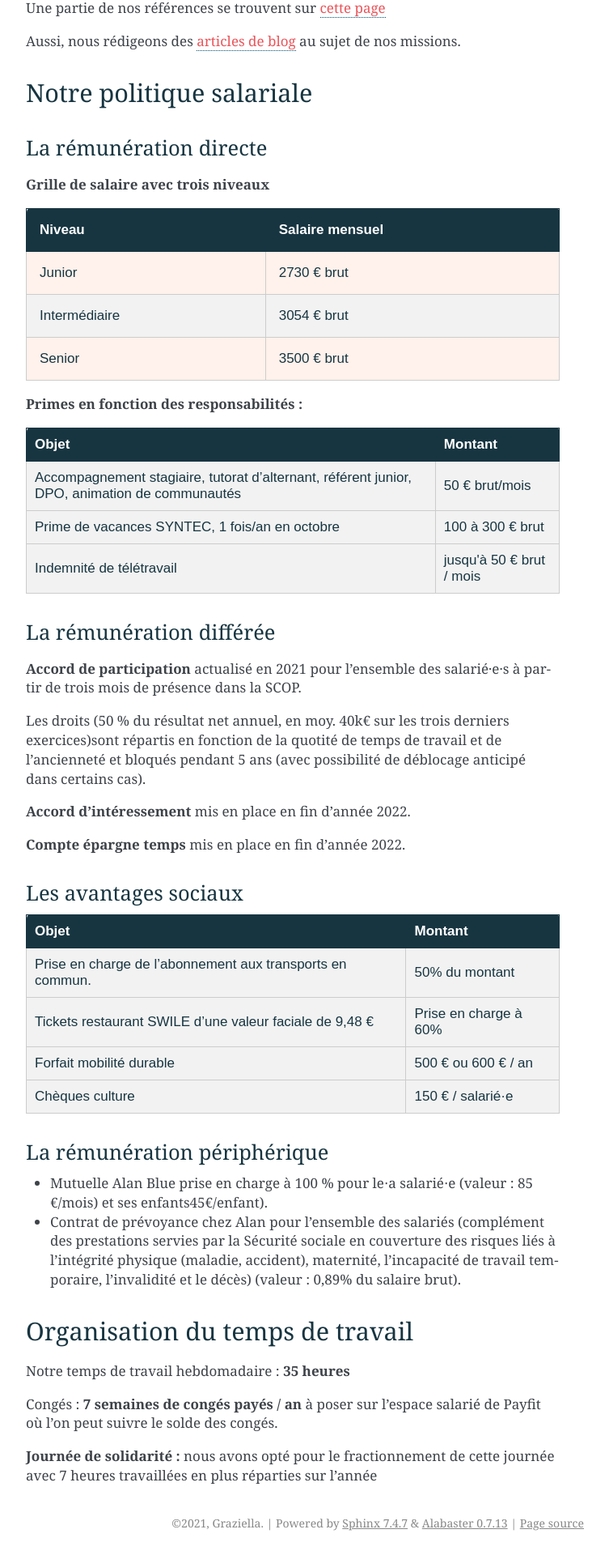
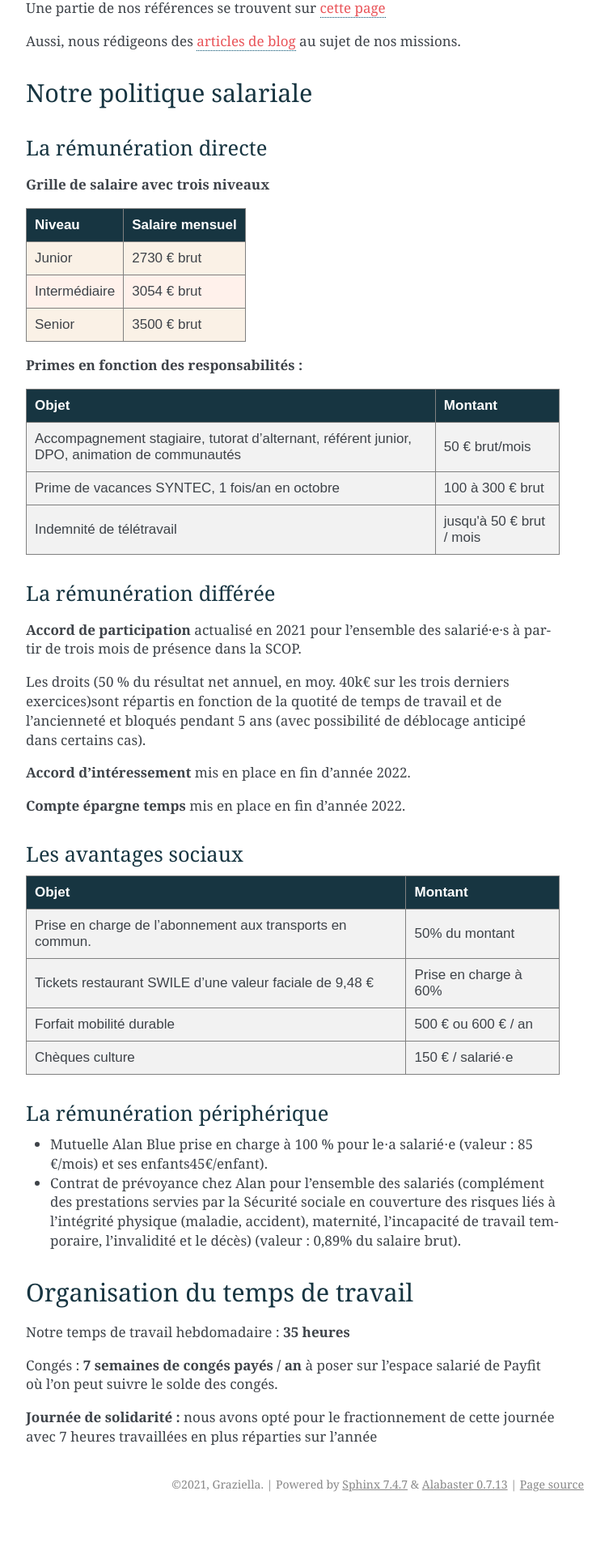
Before and after one commit to datactivist/documentation-datactivist, a Sphinx documentation site: the page built from docs/source/travailler-chez-datactivist.md, in a window 1280 px wide. Shown: the part 2806-4726 px from the top of the page at 81% size, without its empty margins (388-1141 px from the left). Built offline with Sphinx 7.4.7, drawn with Linux system fonts in a browser that asks for light colours; after the commit the page ends 4678 px from its top, so only the background shows below that.

Commit message:
Update custom.css

```diff
--- a/docs/source/_static/custom.css
+++ b/docs/source/_static/custom.css
@@ -11,40 +11,27 @@ a {
 /* Ajoute une bordure aux tableaux */
 table {
   border-collapse: collapse;
-  width: 100%;
-  margin-bottom: 1rem;
-  color: #173541;
-  font-family: Montserrat, sans-serif;
+  font-family: Arial, sans-serif;
 }
 
-th {
+thead th {
   background-color: #173541;
-  color: #fff;
-  padding: 1rem;
-  text-align: left;
-  border: 1px solid #173541;
+  color: #ffffff;
+  padding: 10px;
 }
 
-th:first-child {
-  border-top-left-radius: 5px;
+tbody tr:nth-child(even) {
+  background-color: #FFF1EB;
 }
 
-th:last-child {
-  border-top-right-radius: 5px;
+tbody tr:nth-child(odd) {
+  background-color: #FAF1E6;
 }
 
-td {
-  padding: 1rem;
-  border: 1px solid #ccc;
+tbody td {
+  padding: 10px;
 }
 
-tr:nth-child(even) {
-  background-color: #f2f2f2;
-}
-
-tr:nth-child(odd) {
-  background-color: #fff1eb;
-}
 
 /* Style des hints */
 .myhint {
```
